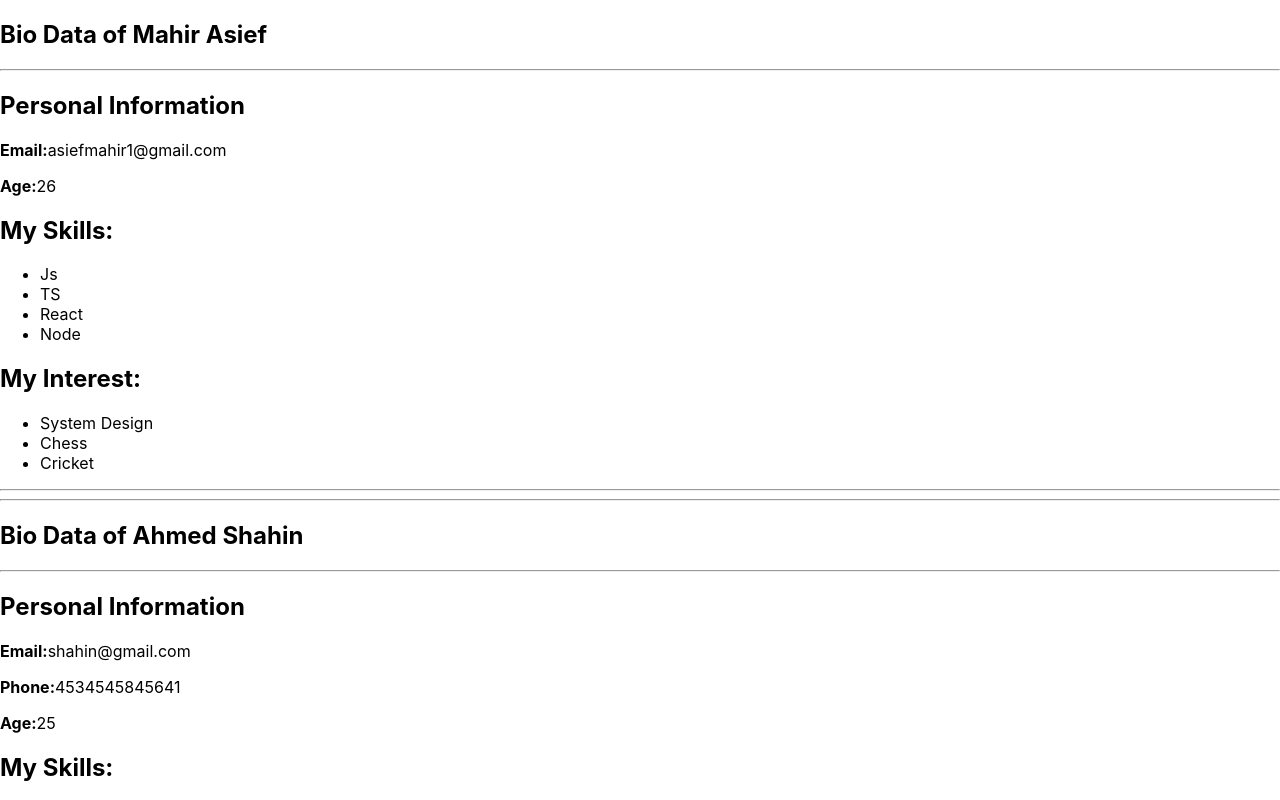
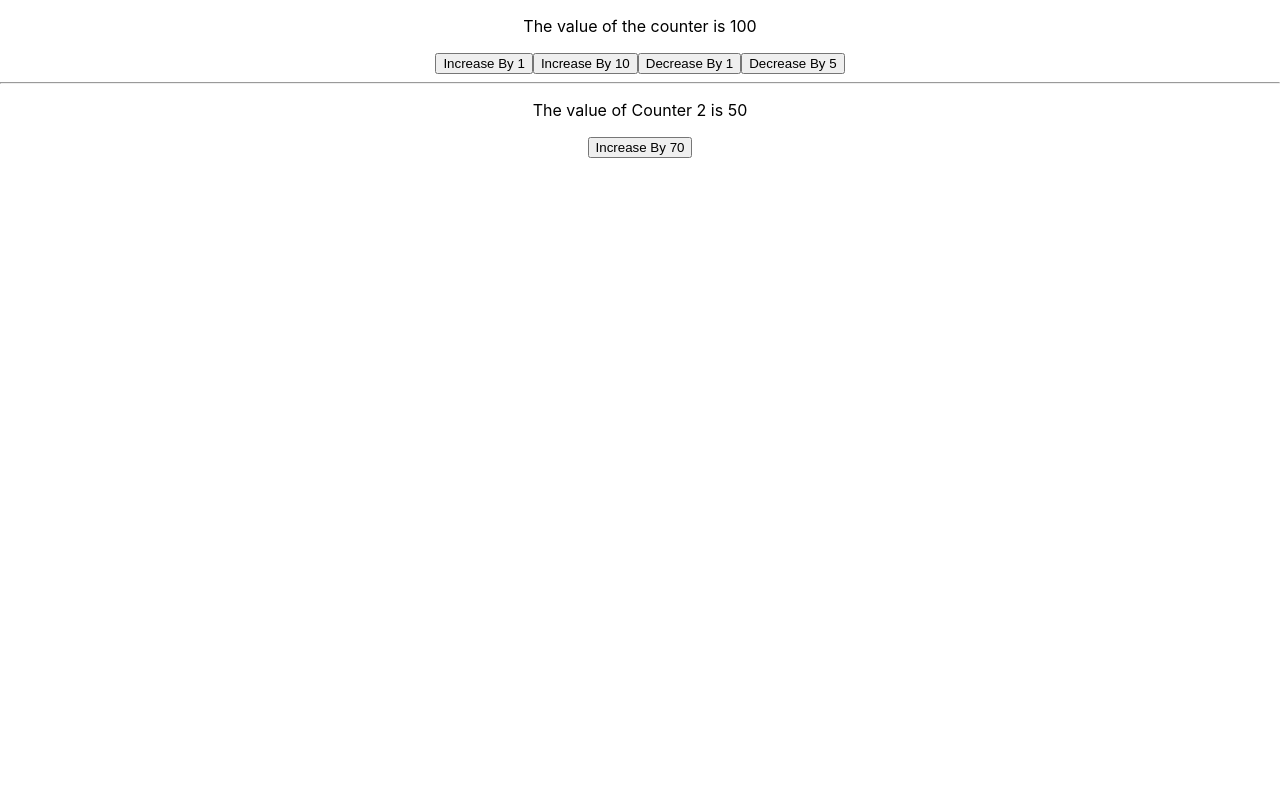
Before and after one commit to asiefmahir/ic-mern-batch-2-frontend, a React (Create React App) app: page / in a window 1280 px wide. Shown: the top 800 px of the page. Built offline with nearby package versions, Linux system fonts and the light colour scheme.

Commit message:
feat: Learn more about components and state in React
Learn about how state works, why we need it, and how it can reflect the changeable data to the UI through React Re-Rendering process

```diff
--- a/src/App.css
+++ b/src/App.css
@@ -1,5 +1,5 @@
 .App {
-  text-align: left;
+  text-align: center;
 }
 
 .App-logo {
--- a/src/App.js
+++ b/src/App.js
@@ -7,30 +7,64 @@ import "./App.css";
 // 	c: 30,
 // };
 
+const bioInfos = [
+	{
+		id: 1,
+		name: "Mahir Asief",
+		age: "26",
+		email: "asiefmahir1@gmail.com",
+		skills: ["Js", "TS", "React", "Node"],
+		interests: ["System Design", "Chess", "Cricket"],
+	},
+	{
+		id: 2,
+		name: "Ahmed Shahin",
+		age: "25",
+		phone: 354354354354,
+		email: "sahih@gmail.com",
+		skills: ["Js", "TS", "React", "Node", "html", "css"],
+		interests: ["System Design", "Football"],
+	},
+];
+
 function App() {
-	console.log("I am being called");
 	return (
-		<div className="App" id="App">
-			<BioData
-				name="Mahir Asief"
-				age="26"
-				email="asiefmahir1@gmail.com"
-				// phone="0213543545"
-				skills={["Js", "TS", "React", "Node"]}
-				interests={["System Design", "Chess", "Cricket"]}
-			/>
-			<hr />
-			<hr />
-			<BioData
-				name="Ahmed Shahin"
-				age="25"
-				email="shahin@gmail.com"
-				phone="4534545845641"
-				skills={["Js", "TS", "React", "Node", "html", "css"]}
-				interests={["System Design", "Football"]}
-			/>
+		<div className="App">
+			{bioInfos.map((biodata) => (
+				<BioData
+					key={biodata.id}
+					name={biodata.name}
+					age={biodata.age}
+					email={biodata.email}
+					skills={biodata.skills}
+					interests={biodata.interests}
+					phone={biodata.phone}
+				/>
+			))}
 		</div>
 	);
+	// console.log("I am being called");
+	// return (
+	// 	<div className="App" id="App">
+	// 		<BioData
+	// 			name="Mahir Asief"
+	// 			age="26"
+	// 			email="asiefmahir1@gmail.com"
+	// 			skills={["Js", "TS", "React", "Node"]}
+	// 			interests={["System Design", "Chess", "Cricket"]}
+	// 		/>
+	// 		<hr />
+	// 		<hr />
+	// 		<BioData
+	// 			name="Ahmed Shahin"
+	// 			age="25"
+	// 			email="shahin@gmail.com"
+	// 			phone="4534545845641"
+	// 			skills={["Js", "TS", "React", "Node", "html", "css"]}
+	// 			interests={["System Design", "Football"]}
+	// 		/>
+	// 	</div>
+	// );
 }
 
 // App()
--- /dev/null
+++ b/src/App2.jsx
@@ -0,0 +1,60 @@
+import { useState } from "react";
+import "./App.css";
+
+const App2 = () => {
+	// state
+	// Re-Render
+	const [dynamicCounter, setDynamicCounter] = useState(100);
+	const [counter2, setCounter2] = useState(50);
+	console.log("I am being called");
+	// console.log(dynamicCounter, "dcCounter");
+	// console.log(setDynamicCounter, "setFunction");
+
+	const increaseHandler = (payload) => {
+		// console.log("Increase Handler triggered");
+		// dynamicCounter++;
+		setDynamicCounter(dynamicCounter + payload);
+		// dynamicCounter++;
+		// dynamicCounter = dynamicCounter + 1;
+		// dynamicCounter + 1 = 100 + 1 = 101
+		// dynamicCounter = 101
+	};
+
+	const decreaseHandler = (payload) => {
+		// console.log("decrease handler triggered");
+		// dynamicCounter--;
+		setDynamicCounter(dynamicCounter - payload);
+	};
+
+	const increaseHandler2 = () => {
+		setCounter2(counter2 + 70);
+	};
+
+	return (
+		<div className="App">
+			<div className="counter-1">
+				<p>The value of the counter is {dynamicCounter}</p>
+				<button onClick={() => increaseHandler(1)}>
+					Increase By 1
+				</button>
+
+				<button onClick={() => increaseHandler(10)}>
+					Increase By 10
+				</button>
+				<button onClick={() => decreaseHandler(1)}>
+					Decrease By 1
+				</button>
+				<button onClick={() => decreaseHandler(5)}>
+					Decrease By 5
+				</button>
+			</div>
+			<hr />
+			<div className="counter-2">
+				<p>The value of Counter 2 is {counter2}</p>
+				<button onClick={increaseHandler2}>Increase By 70</button>
+			</div>
+		</div>
+	);
+};
+
+export default App2;
--- a/src/components/BioData.jsx
+++ b/src/components/BioData.jsx
@@ -10,47 +10,19 @@
  * }
  */
 
+import InterestSection from "./InterestSection";
+import PersonalInfo from "./PersonalInfo";
+import SkillSection from "./SkillSection";
+
 const BioData = (props) => {
 	// console.log(props, "form biodata");
 	const { name, age, email, skills, phone, interests } = props;
 	// let num = 10;
 	return (
 		<div className="bio-data">
-			<h2>Bio Data of {name}</h2>
-			<hr />
-			<div className="personal-info">
-				<h2>Personal Information</h2>
-				<p>
-					<strong>Email:</strong>
-					{email}
-				</p>
-				{phone && (
-					<p>
-						<strong>Phone:</strong>
-						{phone}
-					</p>
-				)}
-				<p>
-					<strong>Age:</strong>
-					{age}
-				</p>
-			</div>
-			<div className="skills">
-				<h2>My Skills:</h2>
-				<ul>
-					{skills.map((skill) => (
-						<li key={skill}>{skill}</li>
-					))}
-				</ul>
-			</div>
-			<div className="interests">
-				<h2>My Interest:</h2>
-				<ul>
-					{interests.map((interest) => (
-						<li key={interest}>{interest}</li>
-					))}
-				</ul>
-			</div>
+			<PersonalInfo name={name} age={age} email={email} phone={phone} />
+			<SkillSection skills={skills} />
+			<InterestSection interests={interests} />
 		</div>
 	);
 };
--- /dev/null
+++ b/src/components/InterestSection.jsx
@@ -0,0 +1,16 @@
+import React from "react";
+
+const InterestSection = ({ interests }) => {
+	return (
+		<div className="interests">
+			<h2>My Interest:</h2>
+			<ul>
+				{interests.map((interest) => (
+					<li key={interest}>{interest}</li>
+				))}
+			</ul>
+		</div>
+	);
+};
+
+export default InterestSection;
--- /dev/null
+++ b/src/components/PersonalInfo.jsx
@@ -0,0 +1,26 @@
+const PersonalInfo = (props) => {
+	const { name, age, email, phone } = props;
+	return (
+		<div className="personal-info">
+			<h2>Bio Data of {name}</h2>
+			<hr />
+			<h2>Personal Information</h2>
+			<p>
+				<strong>Email:</strong>
+				{email}
+			</p>
+			{phone && (
+				<p>
+					<strong>Phone:</strong>
+					{phone}
+				</p>
+			)}
+			<p>
+				<strong>Age:</strong>
+				{age}
+			</p>
+		</div>
+	);
+};
+
+export default PersonalInfo;
--- /dev/null
+++ b/src/components/SkillSection.jsx
@@ -0,0 +1,15 @@
+const SkillSection = ({ skills }) => {
+	// const {skills} = props
+	return (
+		<div className="skills">
+			<h2>My Skills:</h2>
+			<ul>
+				{skills.map((skill) => (
+					<li key={skill}>{skill}</li>
+				))}
+			</ul>
+		</div>
+	);
+};
+
+export default SkillSection;
--- a/src/index.js
+++ b/src/index.js
@@ -1,13 +1,14 @@
 import React from "react";
 import ReactDOM from "react-dom/client";
 import "./index.css";
-import App from "./App";
+// import App from "./App";
+import App2 from "./App2";
 import reportWebVitals from "./reportWebVitals";
 
 const root = ReactDOM.createRoot(document.getElementById("root"));
 root.render(
 	<React.StrictMode>
-		<App />
+		<App2 />
 	</React.StrictMode>,
 );
 
```
